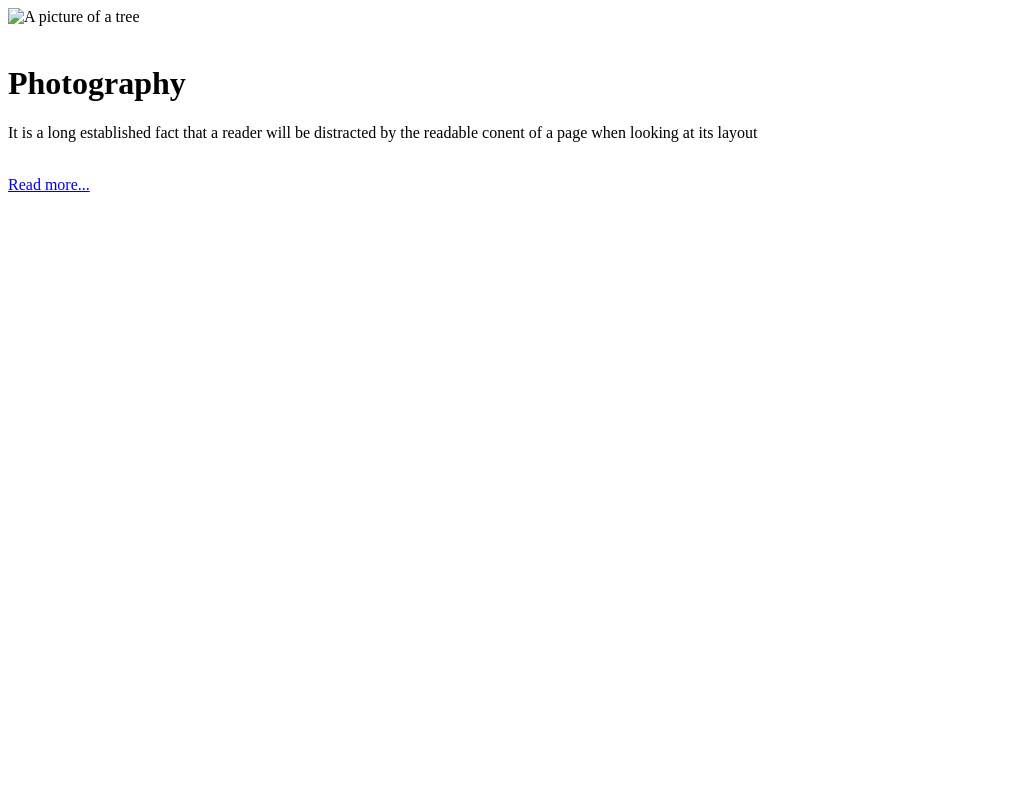
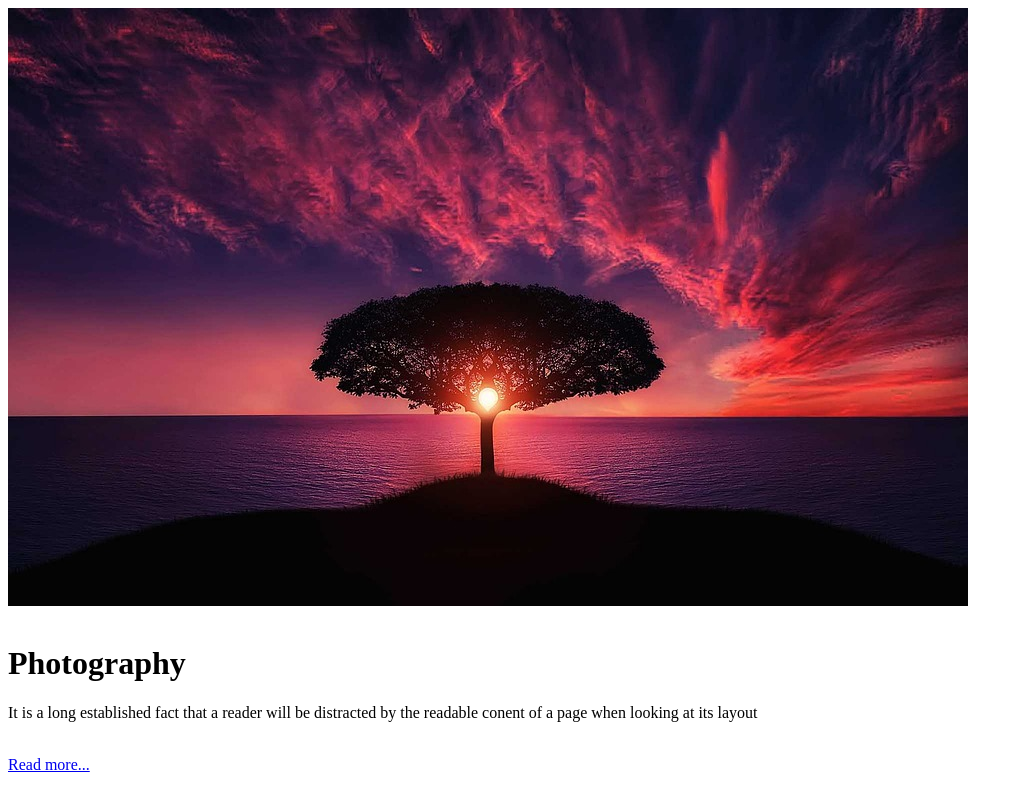
Before and after one commit to rishabhagg248/day2, a plain HTML site: page index.html in a window 1280 px wide. Shown: the whole page, without its empty margins (0-1023 px from the left). Drawn offline with Linux system fonts and the light colour scheme.

Commit message:
Update index.html

```diff
--- a/index.html
+++ b/index.html
@@ -1,7 +1,7 @@
 <html>
     <head></head>
     <body>
-        <image href="tree.jpg" alt="A picture of a tree">
+        <img src="tree.jpg" alt="A picture of a tree">
         <br><br>
         <h1>Photography</h1>
         <p>It is a long established fact that a reader will be distracted by the readable conent of a page when looking at its layout</p>
```
